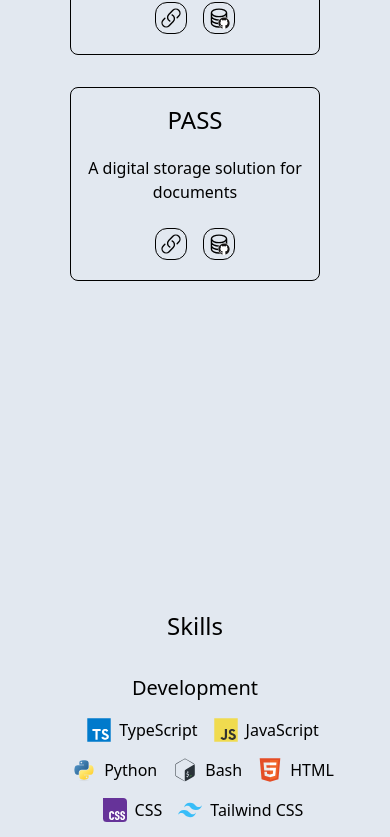
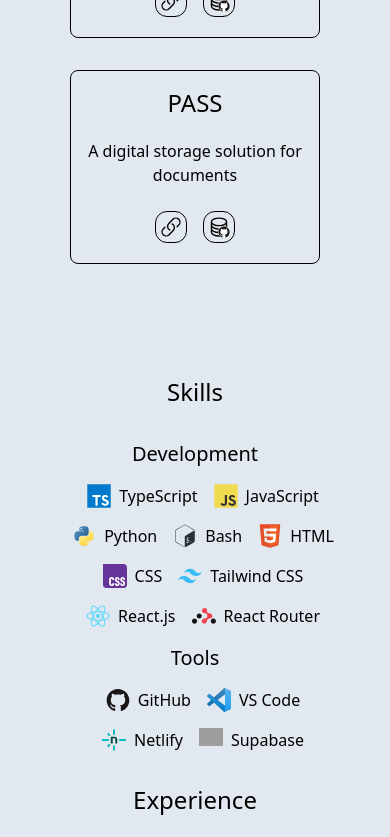
Before and after one commit to leekahung/web-dev, a React (Vite) app: page / in a window 390 px wide. Shown: the part 1156-1993 px from the top of the page. Built offline with nearby package versions, Linux system fonts and the light colour scheme; grey boxes are pictures that could not be loaded.

Commit message:
Fix page layout for mobile; Adjust layout based on device view height and number of projects

```diff
--- a/src/App.tsx
+++ b/src/App.tsx
@@ -10,8 +10,8 @@ function App() {
     <Layout>
       <Intro />
       <Projects />
-      <div className="relative min-h-screen sm:h-screen flex flex-col gap-4 items-center justify-center">
-        <div id="skills" className="absolute -top-20 sm:top-0" />
+      <div className="relative flex flex-col gap-4 items-center justify-center sm:pt-0 sm:h-screen pb-20 min-h-screen [@media(max-height:600px)]:pb-20">
+        <div id="skills" className="absolute hidden top-0 sm:block" />
         <Skills />
         <Experience />
       </div>
--- a/src/layouts/ScrollToTopButton.tsx
+++ b/src/layouts/ScrollToTopButton.tsx
@@ -13,7 +13,9 @@ export default function ScrollToTopButton() {
       const pageHeight =
         document.documentElement.scrollHeight -
         document.documentElement.clientHeight;
-      const scrollProgress = (scrollPositionTop / pageHeight) * 100;
+      const sectionPadding = 80;
+      const scrollProgress =
+        (scrollPositionTop / (pageHeight - sectionPadding)) * 100;
       if (progressBarRef.current === null) return;
       progressBarRef.current.style.height = `${scrollProgress}%`;
     };
@@ -30,7 +32,7 @@ export default function ScrollToTopButton() {
     <>
       {showScrollToTop && (
         <button
-          className="fixed bottom-5 right-10 md:right-[10%] border-2 rounded-full p-2 z-50 cursor-pointer hover:scale-105 hover:bg-slate-500 hover:text-slate-200 dark:hover:bg-slate-200 dark:hover:text-black duration-300 group"
+          className="fixed bottom-5 right-10 md:right-[10%] outline-1 rounded-full p-2 z-50 cursor-pointer hover:scale-105 hover:bg-slate-500 hover:text-slate-200 dark:hover:bg-slate-200 dark:hover:text-black duration-300 group"
           onClick={scrollToTop}
           ref={buttonRef}
         >
@@ -39,7 +41,7 @@ export default function ScrollToTopButton() {
           </div>
         </button>
       )}
-      <div className="fixed top-1/2 -translate-y-1/2 right-5 w-1 h-20 bg-slate-400 rounded-full">
+      <div className="fixed overflow-hidden top-1/2 -translate-y-1/2 right-5 w-1 h-20 bg-slate-400 rounded-full">
         <div
           className="w-full dark:bg-orange-300 bg-blue-500 rounded-full"
           ref={progressBarRef}
--- a/src/sections/Projects/Projects.tsx
+++ b/src/sections/Projects/Projects.tsx
@@ -18,8 +18,14 @@ const projectList = [
 
 export default function Projects() {
   return (
-    <section className="relative pb-20 min-h-screen sm:h-screen flex flex-col items-center justify-center gap-4">
-      <div id="projects" className="absolute -top-[5%] sm:top-0" />
+    <section
+      className={`relative min-h-[650px] sm:min-h-screen flex flex-col items-center justify-center gap-4 ${
+        projectList.length > 3
+          ? "pt-0"
+          : "pt-20 [@media(max-height:600px)]:pt-0"
+      }`}
+    >
+      <div id="projects" className="absolute top-0" />
       <h2 className="text-2xl md:text-3xl">Projects</h2>
       <div className="flex flex-wrap items-center justify-center gap-8 p-4">
         {projectList.map((project) => (
@@ -32,7 +38,7 @@ export default function Projects() {
           />
         ))}
       </div>
-      <div className="invisible sm:visible sm:absolute sm:block sm:bottom-20">
+      <div className="invisible sm:visible [@media(max-height:800px)]:invisible sm:absolute sm:block sm:bottom-20">
         <ScrollToButton elementId="skills" />
       </div>
     </section>
```
